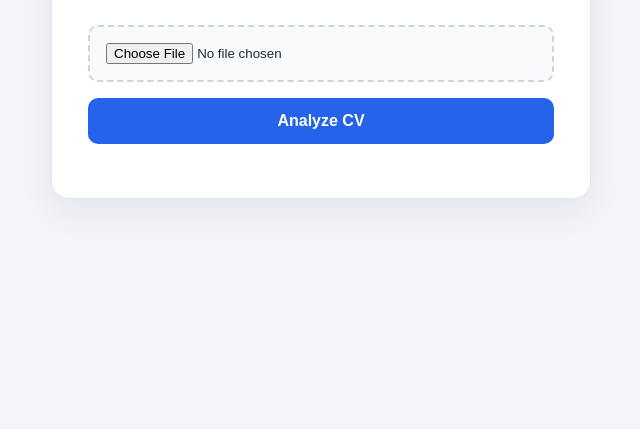
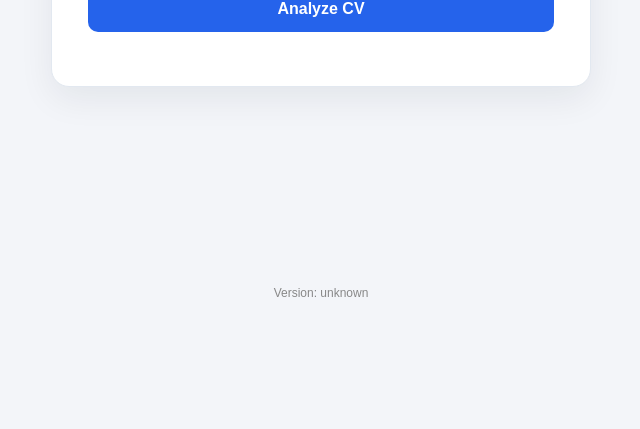
Before and after one commit to MohammadRezaHeydari-se/cv-checker-cicd, a plain HTML site: page app/index.html in a window 1280 px wide. Shown: the part 371-800 px from the top of the page, without its empty margins (319-959 px from the left). Drawn offline with Linux system fonts and the light colour scheme; no server answers.

Commit message:
Feature/app versioning (#13)
* feat: display application version from build metadata

* ci: inject Git commit version into Docker image

```diff
--- a/app/index.html
+++ b/app/index.html
@@ -134,7 +134,20 @@
             <div id="result-list"></div>
         </section>
     </main>
+    <p style="text-align: center; color: #888; font-size: 12px;">
+        Version: <span id="app-version">Loading...</span>
+    </p>
 
+    <script>
+        fetch("/version")
+            .then(response => response.json())
+            .then(data => {
+                document.getElementById("app-version").textContent = data.version;
+            })
+            .catch(() => {
+                document.getElementById("app-version").textContent = "unknown";
+            });
+    </script>
     <script>
         const form = document.getElementById("upload-form");
         const fileInput = document.getElementById("cv-file");
```
Also changed, not shown: 3 other files.
